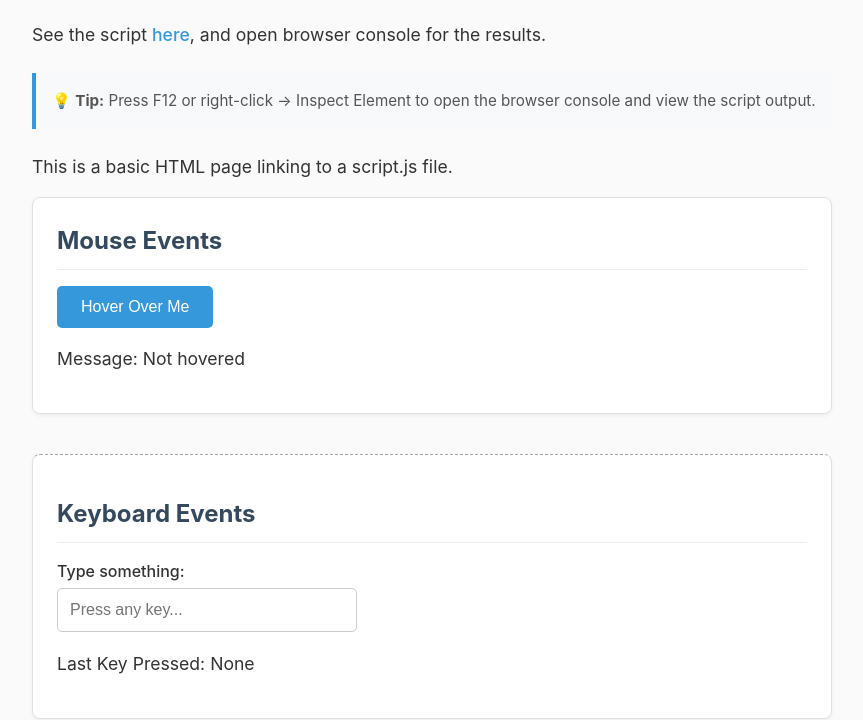
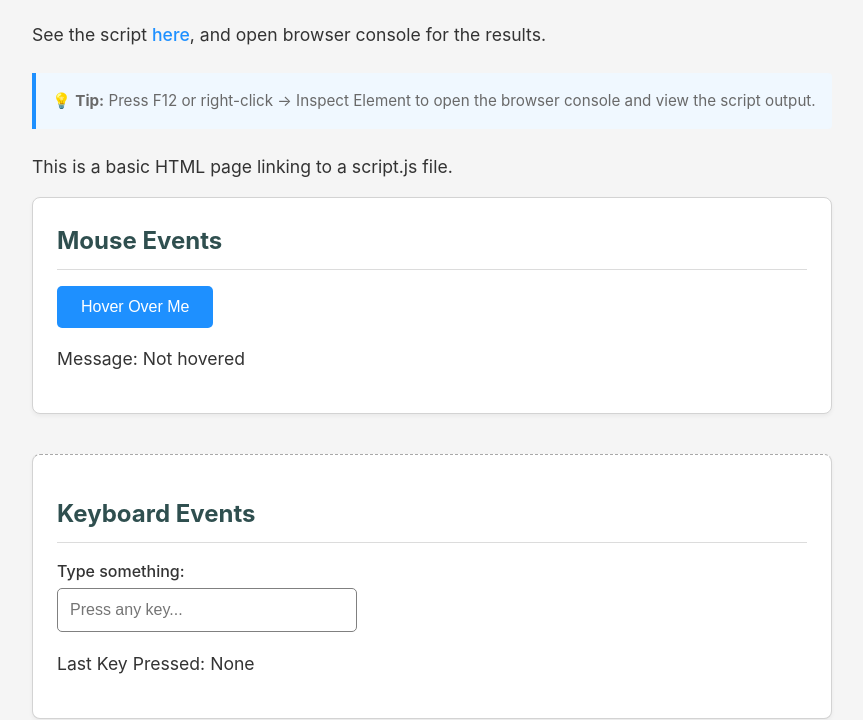
Before and after one commit to LegateG/113_FJS_L7, a plain HTML site: page index.html in a window 1280 px wide. Shown: the part 108-828 px from the top of the page, without its empty margins (208-1071 px from the left). Drawn offline with Linux system fonts and the light colour scheme.

Commit message:
Removed style block from HTML

```diff
--- a/index.html
+++ b/index.html
@@ -7,104 +7,6 @@
     <script type="module" src="script.js"></script>
     <link rel="stylesheet" href="style.css">
     <link rel="icon" href="data:,">
-    <style>
-        body {
-            font-family: -apple-system, BlinkMacSystemFont, 'Segoe UI', system-ui, sans-serif;
-            max-width: 800px;
-            margin: 0 auto;
-            padding: 2rem;
-            line-height: 1.6;
-            color: #333;
-            background: #fafafa;
-        }
-
-        h1 {
-            color: #2c3e50;
-            margin-bottom: 1.5rem;
-            font-weight: 600;
-        }
-
-        p {
-            margin-bottom: 1rem;
-            font-size: 1.1rem;
-        }
-
-        a {
-            color: #3498db;
-            text-decoration: none;
-            font-weight: 500;
-            transition: color 0.2s ease;
-        }
-
-        a:hover {
-            color: #2980b9;
-            text-decoration: underline;
-        }
-
-        .console-note {
-            background: #f8f9fa;
-            border-left: 4px solid #3498db;
-            padding: 1rem;
-            margin: 1.5rem 0;
-            border-radius: 0 4px 4px 0;
-            font-size: 0.95rem;
-            color: #555;
-        }
-                /* Basic styling for demonstration */
-        .event-section {
-            background: #ffffff;
-            border: 1px solid #e0e0e0;
-            padding: 1.5rem;
-            margin-bottom: 2rem;
-            border-radius: 8px;
-            box-shadow: 0 2px 4px rgba(0,0,0,0.05);
-        }
-
-        .event-section h2 {
-            margin-top: 0;
-            color: #34495e;
-            border-bottom: 1px solid #eee;
-            padding-bottom: 0.5rem;
-            margin-bottom: 1rem;
-        }
-
-        button {
-            padding: 0.75rem 1.5rem;
-            background-color: #3498db;
-            color: white;
-            border: none;
-            border-radius: 5px;
-            cursor: pointer;
-            font-size: 1rem;
-            transition: background-color 0.2s ease;
-        }
-
-        button:hover {
-            background-color: #2980b9;
-        }
-
-        input[type="text"] {
-            padding: 0.75rem;
-            border: 1px solid #ccc;
-            border-radius: 5px;
-            font-size: 1rem;
-            width: 100%;
-            max-width: 300px;
-            box-sizing: border-box;
-        }
-
-        form {
-            display: flex;
-            flex-direction: column;
-            gap: 1rem;
-        }
-
-        label {
-            font-weight: 500;
-            margin-bottom: 0.25rem;
-            display: block;
-        }
-    </style>
 </head>
 <body>
     <h1>Lab 7 - Javascript Events</h1>
```
